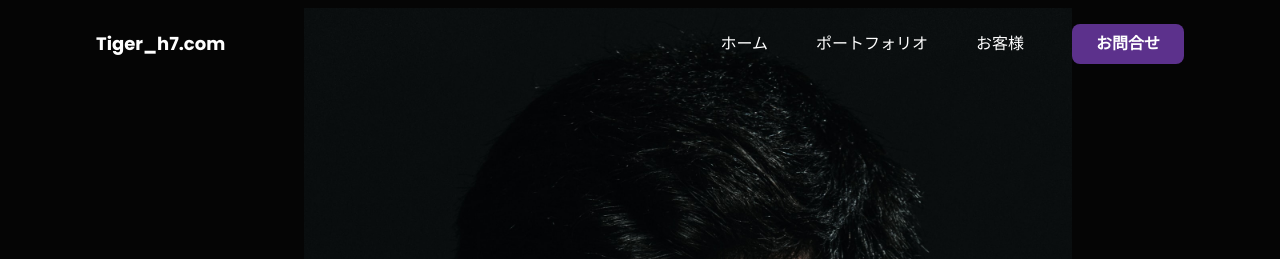
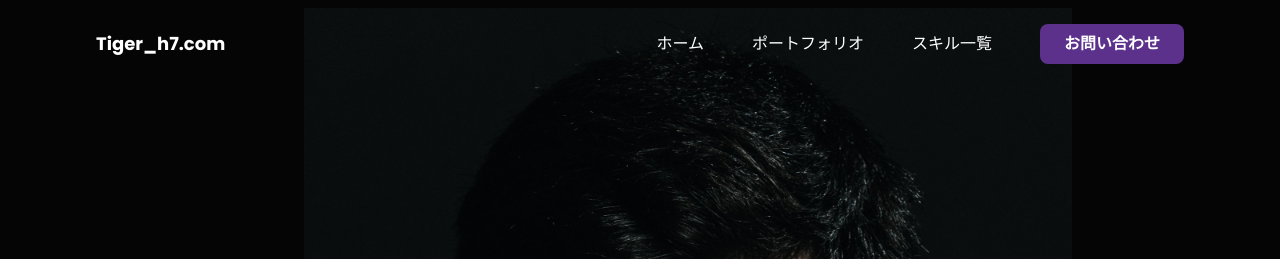
Before and after one commit to thiger7/site-with-tailwindcss, a website: page src/index.html in a window 1280 px wide. Shown: the top 259 px of the page. Drawn offline with Linux system fonts and the light colour scheme.

Commit message:
ナビゲーションメニューの項目変更

```diff
--- a/src/index.html
+++ b/src/index.html
@@ -18,9 +18,9 @@
       <div class="space-x-12 hidden md:flex items-center">
         <a href="#home" class="hover:text-selected-text transition-all duration-300">ホーム</a>
         <a href="#portfolio" class="hover:text-selected-text transition-all duration-300">ポートフォリオ</a>
-        <a href="#client" class="hover:text-selected-text transition-all duration-300">お客様</a>
+        <a href="#skills" class="hover:text-selected-text transition-all duration-300">スキル一覧</a>
         <a href="#contact">
-          <button class="px-6 py-2 bg-theme font-bold rounded-lg hover:bg-purple-600 transition-all duration-300">お問合せ</button>
+          <button class="px-6 py-2 bg-theme font-bold rounded-lg hover:bg-purple-600 transition-all duration-300">お問い合わせ</button>
         </a>
       </div>
       <div class="md:hidden">
```
